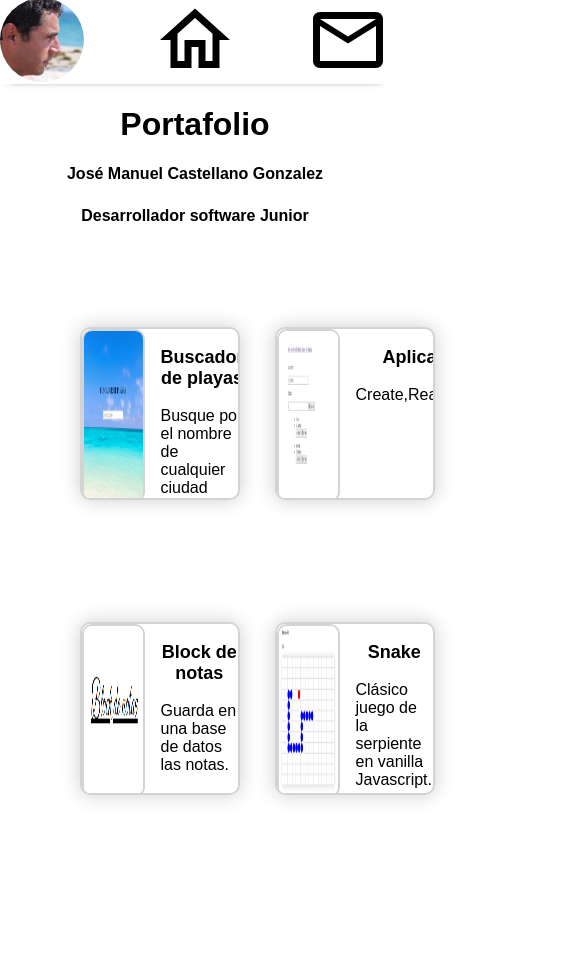
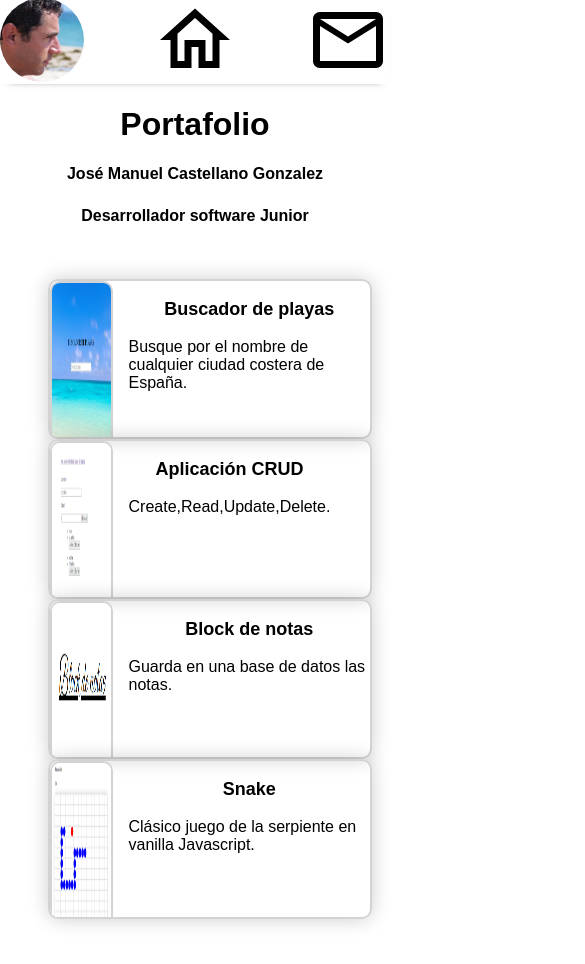
Before and after one commit to josemanuel80/hola-mundo, a React (Create React App) app: page / in a window 390 px wide. Shown: the top 964 px of the page, 585 px wide, since content can reach past the window. Built offline with nearby package versions, Linux system fonts and the light colour scheme.

Commit message:
responsive

```diff
--- a/src/components/Home.js
+++ b/src/components/Home.js
@@ -7,6 +7,7 @@ import perfil from '../assets/Perfil.png';
 import snake from '../assets/Snake.png';
 import notas from '../assets/Notas.png';
 import '../style/Home.css';
+import '../style/normalize.css';
 
 const Home = () => {
   const history = useHistory();
--- a/src/style/Home.css
+++ b/src/style/Home.css
@@ -89,3 +89,28 @@ h4 {
 .text {
   margin-left: 1rem;
 }
+@media screen and (max-width: 500px) {
+  .wrapper {
+    width: 100%;
+    height: 100vh;
+
+    display: block;
+  }
+  .imagenes {
+    width: 50rem;
+    height: 40rem;
+    display: flex;
+    flex-direction: column;
+    padding-top: 2rem;
+    margin-left: -2rem;
+  }
+  .cuadro {
+    display: flex;
+    width: 20rem;
+    height: 20vh;
+    box-shadow: 0 0 20px 0 rgba(0, 0, 0, 0.2);
+    border: 2px solid lightgrey;
+    border-radius: 10px;
+    overflow: hidden;
+  }
+}
```
